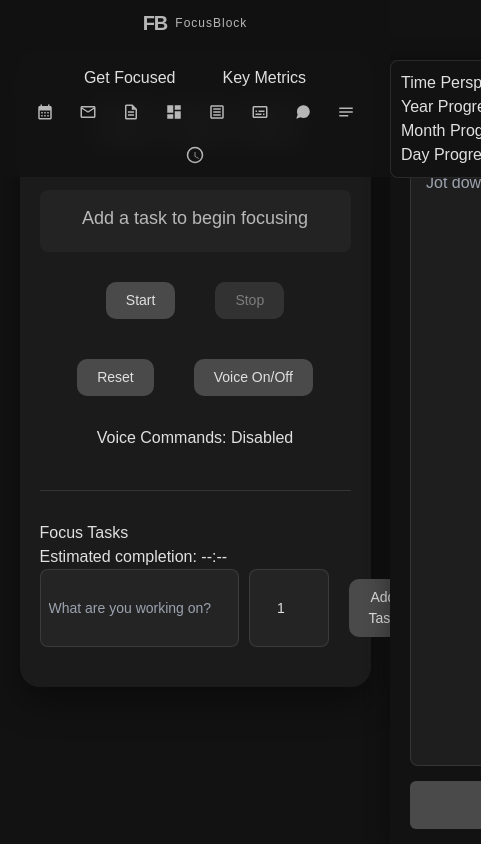
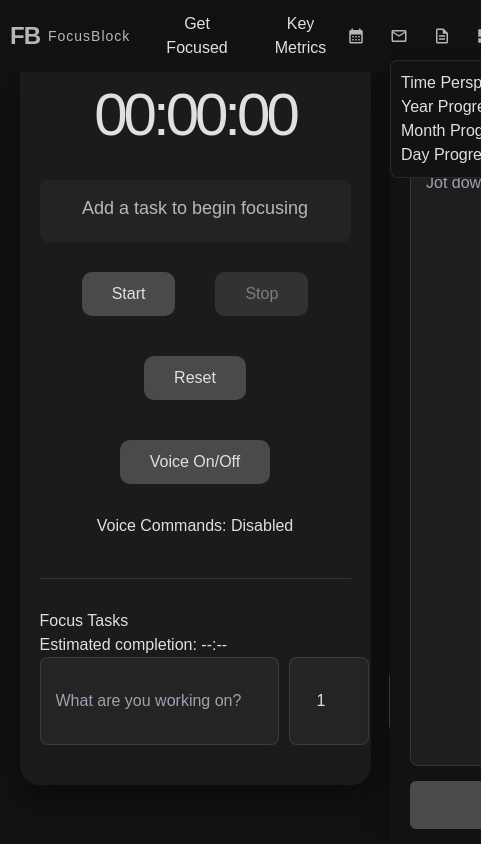
Before and after one commit to GetSidNow/Unified, a plain HTML site: page index.html in a window 390 px wide. Shown: the whole page, 481 px wide, since content can reach past the window. Drawn offline with nearby package versions, Linux system fonts and the light colour scheme.

Commit message:
Add files via upload

```diff
--- a/index.html
+++ b/index.html
@@ -2,14 +2,11 @@
 <html lang="en">
 <head>
   <meta charset="UTF-8" />
-  <meta name="viewport" content="width=device-width, initial-scale=1.0" />
+  <meta name="viewport" content="width=device-width, initial-scale=1.0, viewport-fit=cover" />
   <title>FocusBlock Dashboard</title>
 
   <!-- Favicon -->
   <link rel="icon" type="image/png" sizes="32x32" href="/favicon-32x32.png">
-  <!-- Optionally, include other sizes or formats -->
-  <!-- <link rel="apple-touch-icon" sizes="180x180" href="/apple-touch-icon.png"> -->
-
   <!-- Tailwind CSS for planner view -->
   <link href="https://cdnjs.cloudflare.com/ajax/libs/tailwindcss/2.2.19/tailwind.min.css" rel="stylesheet">
   <!-- Canvas Confetti for Execute view -->
@@ -45,15 +42,15 @@
     /* ===== Top Navigation Menu ===== */
     .nav-menu {
       position: fixed;
-      top: 0;
+      top: env(safe-area-inset-top, 0);
       left: 0;
       right: 0;
       background-color: rgba(18,18,18,0.95);
-      padding: 12px 20px;
+      padding: calc(8px + env(safe-area-inset-top, 0)) 20px 8px 20px;
       display: flex;
       justify-content: space-between;
       align-items: center;
-      z-index: 2100;
+      z-index: 9999;
       backdrop-filter: blur(10px);
     }
     .nav-left {
@@ -267,7 +264,9 @@
       backdrop-filter: blur(10px);
       width: 90%;
       max-width: 800px;
-      margin: 80px auto 20px;
+      margin: 0 auto 20px;
+      /* Adjust top margin to ensure timer is visible below the nav */
+      margin-top: calc(50px + env(safe-area-inset-top, 0));
     }
     #timer {
       font-size: 100px;
@@ -470,39 +469,22 @@
 
     /* ===== Responsive Styles ===== */
     @media (max-width: 640px) {
-      /* Navigation adjustments */
+      /* Navigation adjustments for mobile with safe area support */
       .nav-menu {
-        padding: 8px 10px;
-        flex-direction: column;
-      }
-      .nav-left, .quick-links {
-        flex-wrap: wrap;
-        justify-content: center;
-      }
-      .brand-logo {
-        font-size: 20px;
-      }
-      .brand-text {
-        font-size: 12px;
+        top: env(safe-area-inset-top, 0);
+        padding: calc(4px + env(safe-area-inset-top, 0)) 10px 4px 10px;
+        flex-direction: row;
       }
 
-      /* Timer adjustments */
-      #timer {
-        font-size: 60px;
-      }
+      /* Timer adjustments for mobile */
       .timer-container {
-        margin: 60px auto 10px;
+        margin-top: calc(50px + env(safe-area-inset-top, 0));
         padding: 20px;
       }
 
-      /* Input and button adjustments */
-      .task-input, .blocks-input {
-        padding: 8px;
-        font-size: 14px;
-      }
-      .btn {
-        padding: 8px 20px;
-        font-size: 14px;
+      /* Timer font size for mobile */
+      #timer {
+        font-size: 60px;
       }
 
       /* Panel adjustments for smaller screens */
```
